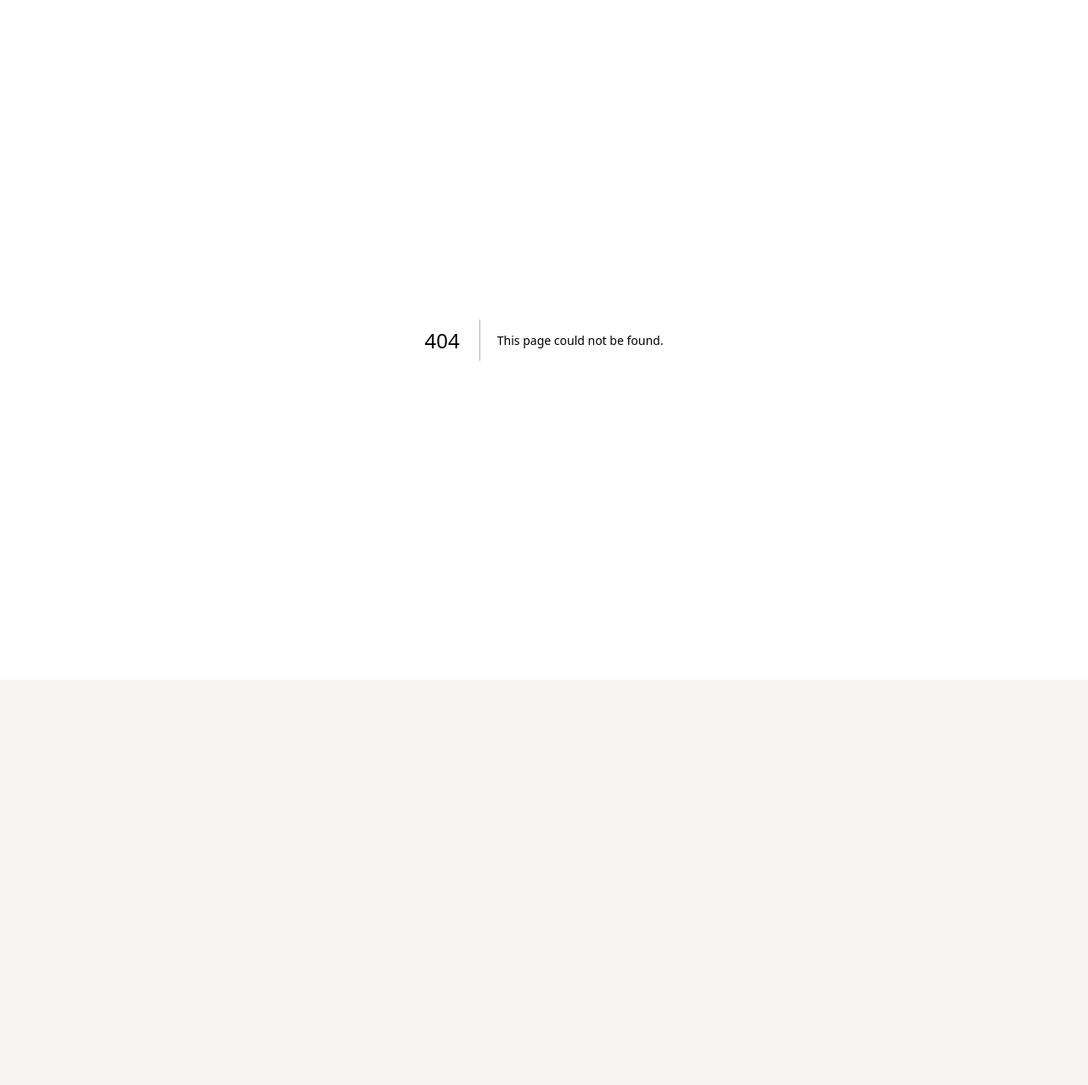
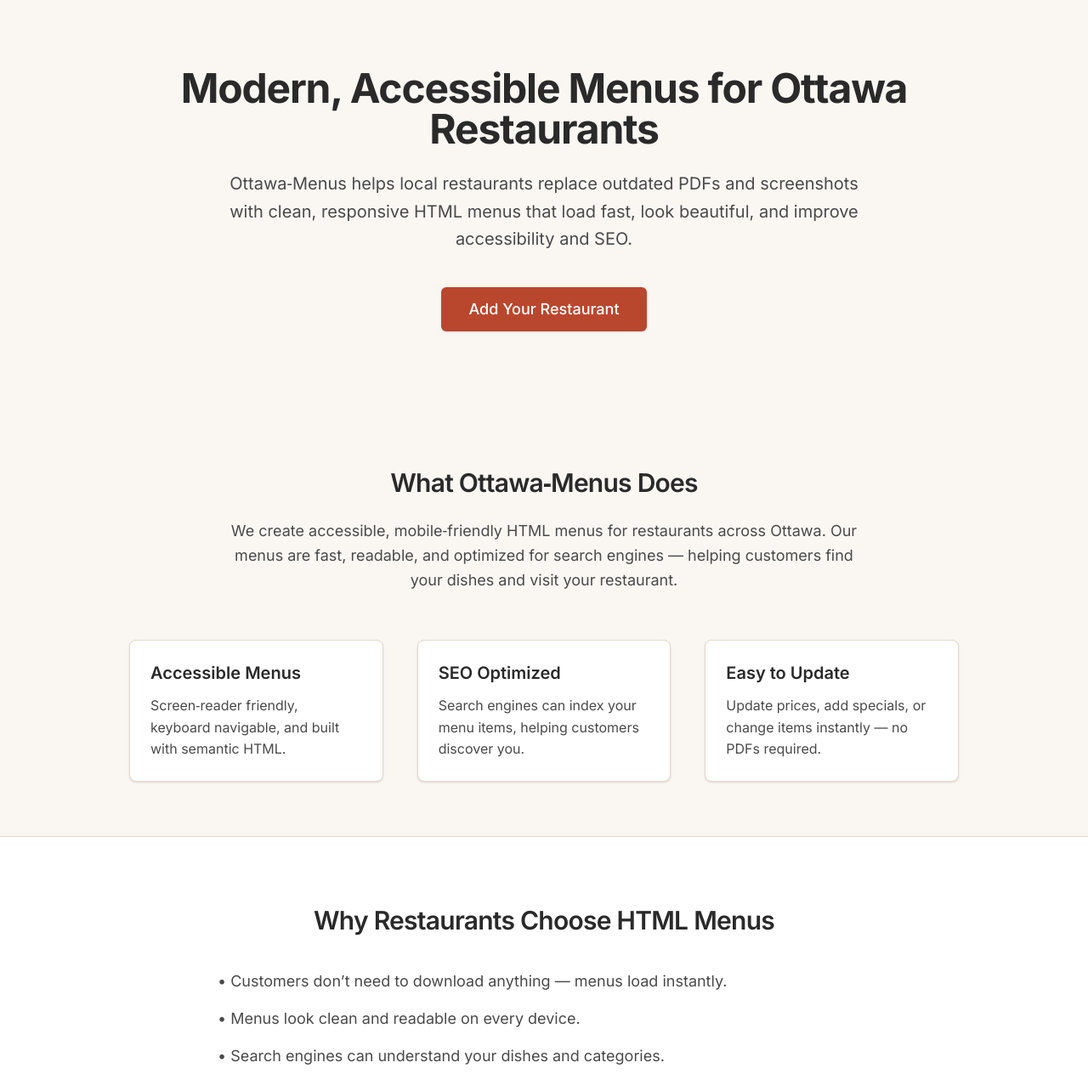
Before and after one commit to kikinjeri/ottawa-menus, a Next.js app: page /home in a window 1280 px wide. Before the commit this address had no page. Shown: the top 1277 px of the page at 85% size. Before the commit the page ends 800 px from the top, so only its background shows below. Built offline with nearby package versions, Linux system fonts and the light colour scheme.

Commit message:
home page, describe website, benefits of html, list restaurants, work on navbar next

```diff
--- a/app/about/page.tsx
+++ b/app/about/page.tsx
@@ -1,9 +1,44 @@
 export default function AboutPage() {
   return (
-    <main className="mx-auto max-w-3xl px-6 py-12 space-y-8">
-      <h1 className="text-3xl font-bold">About Ottawa‑Menus</h1>
+    <main className="mx-auto max-w-4xl px-6 py-16 bg-[#FAF7F3] text-[#2A2A2A]">
+      {/* Founder Section */}
+      <section className="flex flex-col md:flex-row md:items-start md:justify-between gap-8">
+        {/* Text */}
+        <div className="flex-1 space-y-6">
+          <h1 className="text-4xl font-bold tracking-tight text-[#2A2A2A]">
+            About the Founder
+          </h1>
 
-      <p>
+          <p className="text-lg leading-relaxed">
+            I’m <strong className="font-semibold">Mwihaki</strong>, a web
+            developer based in Ottawa focused on accessibility, editorial
+            design, and SEO. I created Ottawa‑Menus to give local restaurants a
+            modern, inclusive way to share their menus online — one that
+            reflects the care they put into their food and helps customers
+            discover them more easily.
+          </p>
+        </div>
+
+        {/* Founder Photo */}
+        <div className="shrink-0 flex items-start">
+          <img
+            src="/images/two.jpg"
+            alt="Portrait of Mwihaki, founder of Ottawa‑Menus"
+            className="w-48 h-auto max-h-[220px] rounded-md object-cover border border-[#E5D8C8] shadow-sm"
+          />
+        </div>
+      </section>
+
+      {/* Divider */}
+      <hr className="my-10 border-[#E5D8C8]" />
+
+      {/* About Ottawa-Menus */}
+      <section className="space-y-6">
+        <h2 className="text-3xl font-semibold tracking-tight text-[#2A2A2A]">
+          About Ottawa‑Menus
+        </h2>
+
+        <p className="text-lg leading-relaxed">
           Ottawa‑Menus is an accessible, editorial platform that helps local
           restaurants present their menus clearly, beautifully, and consistently
           online. Instead of relying on PDFs or screenshots, Ottawa‑Menus uses
@@ -11,66 +46,51 @@ export default function AboutPage() {
           support customers with different accessibility needs.
         </p>
 
-      <h2 className="text-2xl font-semibold">Why HTML Menus Matter</h2>
+        <h3 className="text-2xl font-semibold text-[#2A2A2A] mt-8">
+          Why HTML Menus Matter
+        </h3>
         <ul className="list-disc pl-6 space-y-2">
           <li>
-          <strong>Accessible:</strong> Screen‑reader friendly, keyboard
-          navigable, and built with semantic structure.
+            <strong>Accessible</strong> — Screen‑reader friendly, keyboard
+            navigable, and semantic.
           </li>
           <li>
-          <strong>SEO‑friendly:</strong> Search engines can index menu items for
-          better local visibility.
+            <strong>SEO‑friendly</strong> — Search engines can index menu items
+            for better visibility.
           </li>
           <li>
-          <strong>Fast & Mobile‑Ready:</strong> No downloads or
-          pinch‑zooming—just clean, readable menus.
+            <strong>Fast & Mobile‑Ready</strong> — No downloads or
+            pinch‑zooming.
           </li>
           <li>
-          <strong>Easy to Update:</strong> Restaurants can adjust items
-          instantly without re‑exporting PDFs.
+            <strong>Easy to Update</strong> — Restaurants can adjust items
+            instantly.
           </li>
         </ul>
 
-      <h2 className="text-2xl font-semibold">
+        <h3 className="text-2xl font-semibold text-[#2A2A2A] mt-8">
           How Ottawa‑Menus Helps Local Restaurants
-      </h2>
+        </h3>
         <ul className="list-disc pl-6 space-y-2">
-        <li>Improves online visibility with structured, SEO‑friendly markup</li>
+          <li>
+            Improves online visibility with structured, SEO‑friendly markup
+          </li>
           <li>Strengthens brand identity with consistent editorial design</li>
-        <li>
-          Supports accessibility compliance with AA/AAA contrast and readable
-          typography
-        </li>
-        <li>Provides analytics to understand what customers view and click</li>
+          <li>Supports accessibility compliance with AA/AAA contrast</li>
+          <li>Provides analytics to understand customer behavior</li>
           <li>Creates social‑ready menu cards for platforms like Bluesky</li>
         </ul>
+      </section>
 
-      <h2 className="text-2xl font-semibold">About the Founder</h2>
-      <p>
-        My name is <strong>Mwihaki</strong>, and I’m a web developer based in
-        Ottawa with a passion for accessibility, editorial design, and SEO. I
-        created Ottawa‑Menus to give local restaurants a modern, inclusive way
-        to share their menus online—one that reflects the care they put into
-        their food and helps customers discover them more easily.
-      </p>
-
-      <div className="mt-6">
-        <img
-          src="/images/two.jpg"
-          alt="Founder photo placeholder"
-          className="w-40 h-40 rounded-full object-cover border"
-        />
-        <p className="text-sm text-gray-500 mt-2">
-          Replace this with your photo when ready.
-        </p>
-      </div>
-
+      {/* Control Center Link */}
+      <div className="mt-12">
         <a
           href="/control-center/restaurants"
-        className="inline-block mt-8 text-blue-600 underline"
+          className="text-[#B9472E] hover:text-[#4F7F5A] underline text-lg font-medium"
         >
-        Go to Control Center
+          Go to Control Center →
         </a>
+      </div>
     </main>
   );
 }
--- /dev/null
+++ b/app/home/page.tsx
@@ -0,0 +1,140 @@
+export default function HomePage() {
+  return (
+    <main className="bg-[#FAF7F3] text-[#2A2A2A] min-h-screen">
+      {/* Hero Section */}
+      <section className="max-w-5xl mx-auto px-6 pt-20 pb-24 text-center">
+        <h1 className="text-5xl font-bold tracking-tight text-[#2A2A2A]">
+          Modern, Accessible Menus for Ottawa Restaurants
+        </h1>
+
+        <p className="mt-6 text-xl leading-relaxed text-[#4A4A4A] max-w-3xl mx-auto">
+          Ottawa‑Menus helps local restaurants replace outdated PDFs and
+          screenshots with clean, responsive HTML menus that load fast, look
+          beautiful, and improve accessibility and SEO.
+        </p>
+
+        <a
+          href="/control-center/restaurants"
+          className="inline-block mt-10 bg-[#B9472E] text-white px-8 py-3 rounded-md text-lg font-medium shadow-sm hover:bg-[#4F7F5A] transition"
+        >
+          Add Your Restaurant
+        </a>
+      </section>
+
+      {/* What We Do */}
+      <section className="max-w-5xl mx-auto px-6 py-16">
+        <h2 className="text-3xl font-semibold tracking-tight text-[#2A2A2A] text-center">
+          What Ottawa‑Menus Does
+        </h2>
+
+        <p className="mt-6 text-lg leading-relaxed text-[#4A4A4A] max-w-3xl mx-auto text-center">
+          We create accessible, mobile‑friendly HTML menus for restaurants
+          across Ottawa. Our menus are fast, readable, and optimized for search
+          engines — helping customers find your dishes and visit your
+          restaurant.
+        </p>
+
+        <div className="grid md:grid-cols-3 gap-10 mt-14">
+          <div className="bg-white p-6 rounded-lg shadow-sm border border-[#E5D8C8]">
+            <h3 className="text-xl font-semibold text-[#2A2A2A]">
+              Accessible Menus
+            </h3>
+            <p className="mt-3 text-[#4A4A4A]">
+              Screen‑reader friendly, keyboard navigable, and built with
+              semantic HTML.
+            </p>
+          </div>
+
+          <div className="bg-white p-6 rounded-lg shadow-sm border border-[#E5D8C8]">
+            <h3 className="text-xl font-semibold text-[#2A2A2A]">
+              SEO Optimized
+            </h3>
+            <p className="mt-3 text-[#4A4A4A]">
+              Search engines can index your menu items, helping customers
+              discover you.
+            </p>
+          </div>
+
+          <div className="bg-white p-6 rounded-lg shadow-sm border border-[#E5D8C8]">
+            <h3 className="text-xl font-semibold text-[#2A2A2A]">
+              Easy to Update
+            </h3>
+            <p className="mt-3 text-[#4A4A4A]">
+              Update prices, add specials, or change items instantly — no PDFs
+              required.
+            </p>
+          </div>
+        </div>
+      </section>
+
+      {/* Why HTML Menus Matter */}
+      <section className="bg-white border-t border-[#E5D8C8] py-20">
+        <div className="max-w-5xl mx-auto px-6">
+          <h2 className="text-3xl font-semibold tracking-tight text-[#2A2A2A] text-center">
+            Why Restaurants Choose HTML Menus
+          </h2>
+
+          <ul className="mt-10 space-y-4 max-w-3xl mx-auto text-lg text-[#4A4A4A]">
+            <li>
+              • Customers don’t need to download anything — menus load
+              instantly.
+            </li>
+            <li>• Menus look clean and readable on every device.</li>
+            <li>• Search engines can understand your dishes and categories.</li>
+            <li>
+              • Accessible for customers with visual or motor impairments.
+            </li>
+            <li>• Easy to maintain without re‑exporting PDFs.</li>
+          </ul>
+        </div>
+      </section>
+
+      {/* Sample Restaurants */}
+      <section className="max-w-5xl mx-auto px-6 py-20">
+        <h2 className="text-3xl font-semibold tracking-tight text-[#2A2A2A] text-center">
+          Restaurants Using Ottawa‑Menus
+        </h2>
+
+        <p className="mt-4 text-center text-[#4A4A4A]">
+          (Replace this with your real list once you’re ready.)
+        </p>
+
+        <div className="grid md:grid-cols-3 gap-10 mt-12">
+          <div className="bg-white p-6 rounded-lg shadow-sm border border-[#E5D8C8]">
+            <h3 className="text-xl font-semibold">El Camino</h3>
+            <p className="text-[#4A4A4A] mt-2">Tacos • Cocktails • Bank St.</p>
+          </div>
+
+          <div className="bg-white p-6 rounded-lg shadow-sm border border-[#E5D8C8]">
+            <h3 className="text-xl font-semibold">Mati</h3>
+            <p className="text-[#4A4A4A] mt-2">Mediterranean • Preston St.</p>
+          </div>
+
+          <div className="bg-white p-6 rounded-lg shadow-sm border border-[#E5D8C8]">
+            <h3 className="text-xl font-semibold">The Green Door</h3>
+            <p className="text-[#4A4A4A] mt-2">Vegetarian • Main St.</p>
+          </div>
+        </div>
+      </section>
+
+      {/* CTA */}
+      <section className="bg-[#B9472E] text-white py-20 text-center">
+        <h2 className="text-3xl font-semibold tracking-tight">
+          Ready to Modernize Your Menu?
+        </h2>
+
+        <p className="mt-4 text-lg max-w-2xl mx-auto">
+          Join Ottawa‑Menus and give your customers a fast, accessible,
+          beautifully designed menu experience.
+        </p>
+
+        <a
+          href="/control-center/restaurants"
+          className="inline-block mt-8 bg-white text-[#B9472E] px-8 py-3 rounded-md text-lg font-medium shadow-sm hover:bg-[#F2C98A] transition"
+        >
+          Add Your Restaurant
+        </a>
+      </section>
+    </main>
+  );
+}
```
Also changed, not shown: public/images/two.jpg (renamed from images/two.jpg), 1 other file (tests, documents, lock files or other folders). Lines whose indentation alone changed are shown as unchanged.
